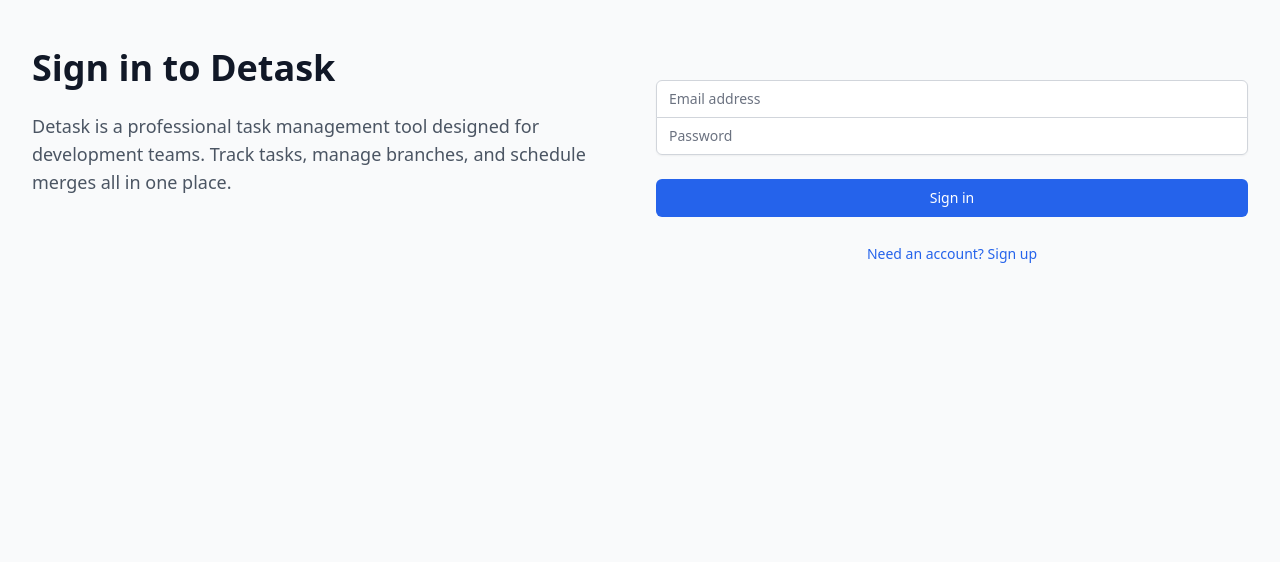
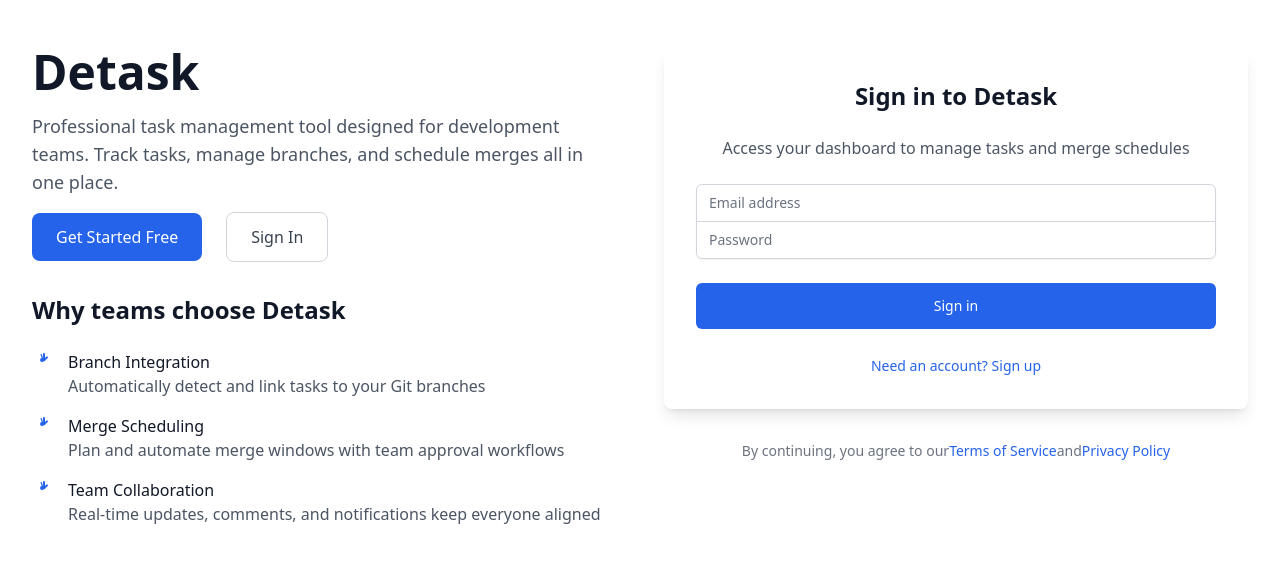
Before and after one commit to ghostm0nk/detask, a React (Vite) app: page / in a window 1280 px wide. Shown: the top 562 px of the page. Built offline with nearby package versions, Linux system fonts and the light colour scheme; no server answers.

Commit message:
Update src/components/Auth.jsx

```diff
--- a/src/components/Auth.jsx
+++ b/src/components/Auth.jsx
@@ -28,21 +28,92 @@
   }
 
   return (
-    <div className="min-h-screen bg-gray-50 py-12 px-4 sm:px-6 lg:px-8">
-      <div className="grid grid-cols-1 md:grid-cols-2 gap-8 items-start">
-        {/* Left column: Typography */}
+    <div className="min-h-screen bg-white">
+      <div className="max-w-7xl mx-auto px-4 sm:px-6 lg:px-8 py-12">
+        <div className="grid grid-cols-1 lg:grid-cols-2 gap-12 items-start">
+          {/* Left column: Hero content */}
+          <div className="space-y-8">
+            <div className="space-y-4">
+              <h1 className="text-4xl font-bold text-gray-900 lg:text-5xl">
+                Detask
+              </h1>
+              <p className="text-lg text-gray-600">
+                Professional task management tool designed for development teams. Track tasks, manage branches, and schedule merges all in one place.
+              </p>
+              <div className="flex items-center space-x-6">
+                <button
+                  onClick={() => setIsSignUp(true)}
+                  className="px-6 py-3 bg-blue-600 text-white rounded-lg hover:bg-blue-700 focus:outline-none focus:ring-2 focus:ring-offset-2 focus:ring-blue-500 transition-colors duration-200 text-base font-medium"
+                >
+                  Get Started Free
+                </button>
+                <button
+                  onClick={() => setIsSignUp(false)}
+                  className="px-6 py-3 border border-gray-300 text-gray-700 rounded-lg hover:bg-gray-50 focus:outline-none focus:ring-2 focus:ring-offset-2 focus:ring-gray-500 transition-colors duration-200 text-base font-medium"
+                >
+                  Sign In
+                </button>
+              </div>
+            </div>
+
             <div className="space-y-6">
-          <h2 className="text-3xl font-extrabold text-gray-900 md:text-4xl">
+              <h2 className="text-2xl font-semibold text-gray-900">
+                Why teams choose Detask
+              </h2>
+              <div className="grid grid-cols-1 gap-4">
+                <div className="flex items-start space-x-4">
+                  <div className="flex-shrink-0">
+                    <svg className="h-5 w-5 text-blue-600" viewBox="0 0 20 20" fill="currentColor">
+                      <path d="M10 12a2 2 0 100-4 2 2 0 000 4z" />
+                      <path fillRule="evenodd" d="M8.414 4.293a1 1 0 011.414 0L11 8V4a1 1 0 012 0v4l1.293-1.293a1 1 0 111.414 1.414l-3 3a1 1 0 01-1.414 0l-1.293-1.293a1 1 0 010-1.414z" clipRule="evenodd" />
+                    </svg>
+                  </div>
+                  <div>
+                    <h3 className="font-medium text-gray-900">Branch Integration</h3>
+                    <p className="text-gray-600">Automatically detect and link tasks to your Git branches</p>
+                  </div>
+                </div>
+                <div className="flex items-start space-x-4">
+                  <div className="flex-shrink-0">
+                    <svg className="h-5 w-5 text-blue-600" viewBox="0 0 20 20" fill="currentColor">
+                      <path d="M10 12a2 2 0 100-4 2 2 0 000 4z" />
+                      <path fillRule="evenodd" d="M8.414 4.293a1 1 0 011.414 0L11 8V4a1 1 0 012 0v4l1.293-1.293a1 1 0 111.414 1.414l-3 3a1 1 0 01-1.414 0l-1.293-1.293a1 1 0 010-1.414z" clipRule="evenodd" />
+                    </svg>
+                  </div>
+                  <div>
+                    <h3 className="font-medium text-gray-900">Merge Scheduling</h3>
+                    <p className="text-gray-600">Plan and automate merge windows with team approval workflows</p>
+                  </div>
+                </div>
+                <div className="flex items-start space-x-4">
+                  <div className="flex-shrink-0">
+                    <svg className="h-5 w-5 text-blue-600" viewBox="0 0 20 20" fill="currentColor">
+                      <path d="M10 12a2 2 0 100-4 2 2 0 000 4z" />
+                      <path fillRule="evenodd" d="M8.414 4.293a1 1 0 011.414 0L11 8V4a1 1 0 012 0v4l1.293-1.293a1 1 0 111.414 1.414l-3 3a1 1 0 01-1.414 0l-1.293-1.293a1 1 0 010-1.414z" clipRule="evenodd" />
+                    </svg>
+                  </div>
+                  <div>
+                    <h3 className="font-medium text-gray-900">Team Collaboration</h3>
+                    <p className="text-gray-600">Real-time updates, comments, and notifications keep everyone aligned</p>
+                  </div>
+                </div>
+              </div>
+            </div>
+          </div>
+
+          {/* Right column: Auth form */}
+          <div className="space-y-8">
+            <div className="bg-white rounded-lg shadow-lg p-8 w-full">
+              <h2 className="text-2xl font-bold text-gray-900 mb-6 text-center">
                 {isSignUp ? 'Create your account' : 'Sign in to Detask'}
               </h2>
-          <p className="text-lg text-gray-600">
-            Detask is a professional task management tool designed for development teams. Track tasks, manage branches, and schedule merges all in one place.
+              <p className="text-center text-gray-600 mb-6">
+                {isSignUp
+                  ? 'Join thousands of development teams using Detask to streamline their workflow'
+                  : 'Access your dashboard to manage tasks and merge schedules'}
               </p>
-        </div>
 
-        {/* Right column: Form */}
-        <div className="space-y-8">
-          <form className="mt-8 space-y-6 w-full" onSubmit={handleAuth}>
+              <form className="space-y-6" onSubmit={handleAuth}>
                 <div className="rounded-md shadow-sm -space-y-px">
                   <div>
                     <label htmlFor="email" className="sr-only">Email address</label>
@@ -80,7 +151,7 @@
                   <button
                     type="submit"
                     disabled={loading}
-                className="group relative w-full flex justify-center py-2 px-4 border border-transparent text-sm font-medium rounded-md text-white bg-blue-600 hover:bg-blue-700 focus:outline-none focus:ring-2 focus:ring-offset-2 focus:ring-blue-500 disabled:opacity-50"
+                    className="group relative w-full flex justify-center py-3 px-4 border border-transparent text-sm font-medium rounded-md text-white bg-blue-600 hover:bg-blue-700 focus:outline-none focus:ring-2 focus:ring-offset-2 focus:ring-blue-500 disabled:opacity-50 transition-all duration-200"
                   >
                     {loading ? 'Loading...' : (isSignUp ? 'Sign up' : 'Sign in')}
                   </button>
@@ -89,7 +160,7 @@
                 <div className="text-center">
                   <button
                     type="button"
-                className="text-blue-600 hover:text-blue-500 text-sm"
+                    className="text-blue-600 hover:text-blue-500 text-sm font-medium"
                     onClick={() => setIsSignUp(!isSignUp)}
                   >
                     {isSignUp ? 'Already have an account? Sign in' : 'Need an account? Sign up'}
@@ -97,6 +168,17 @@
                 </div>
               </form>
             </div>
+
+            <div className="text-center text-gray-500">
+              <p className="text-sm">
+                By continuing, you agree to our
+                <a href="#" className="text-blue-600 hover:underline">Terms of Service</a>
+                and
+                <a href="#" className="text-blue-600 hover:underline">Privacy Policy</a>
+              </p>
+            </div>
+          </div>
+        </div>
       </div>
     </div>
   )
```
Lines whose indentation alone changed are shown as unchanged.
